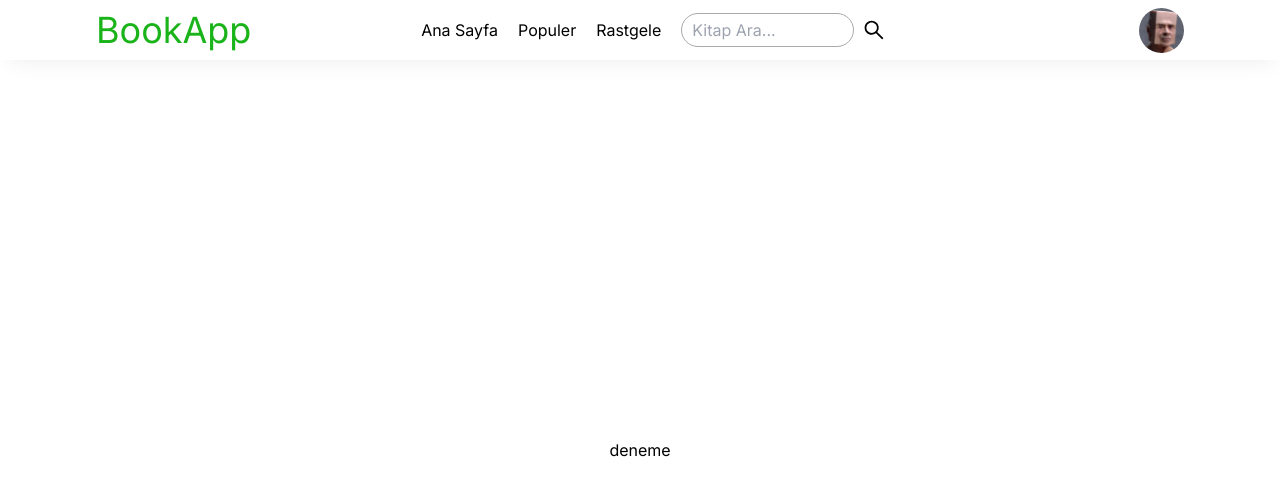
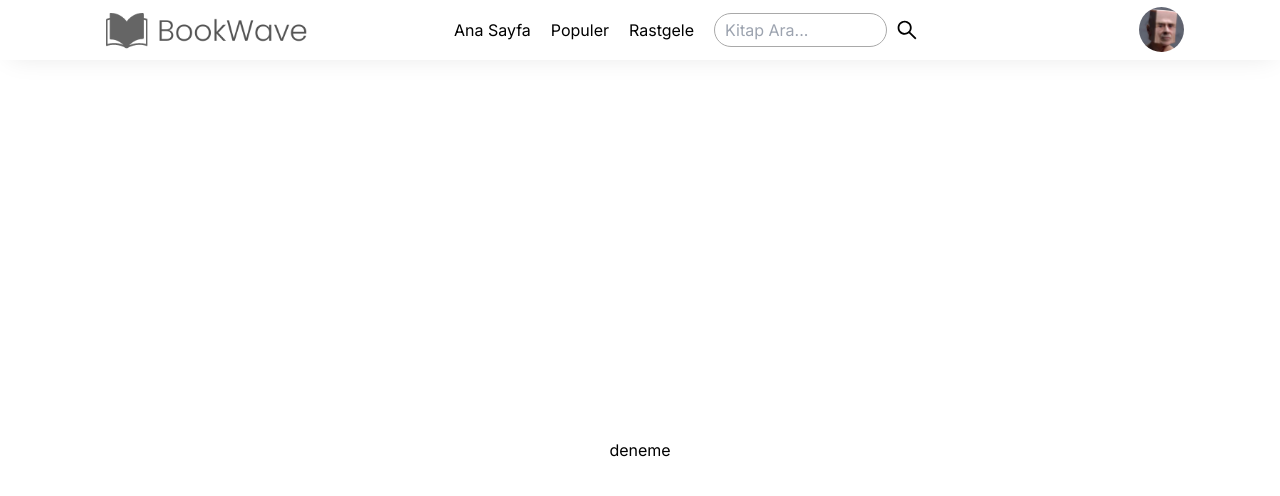
Before and after one commit to NoBrainer24/Tracking_system, a Next.js app: page / in a window 1280 px wide. Shown: the top 496 px of the page. Built offline with nearby package versions, Linux system fonts and the light colour scheme; no server answers.

Commit message:
logo add

```diff
--- a/src/components/navbar/Navbar.jsx
+++ b/src/components/navbar/Navbar.jsx
@@ -4,6 +4,7 @@ import Link from "next/link";
 import React, { useState } from "react";
 import classes from "./navbar.module.css";
 import person from "../../../public/person.jpg";
+import logo from "../../../public/logo.png";
 import { AiOutlineSearch } from "react-icons/ai";
 
 const Navbar = () => {
@@ -20,7 +21,9 @@ const Navbar = () => {
       <div className={classes.container}>
         <div className={classes.wrapper}>
           <h2 className={classes.left}>
-            <Link href="/">BookApp</Link>
+            <Link href="/">
+              <Image alt="logo" src={logo} height="50" className="logoImage" />
+            </Link>
           </h2>
           <div className={classes.middle}>
             <button>
```
Also changed, not shown: public/logo.png (added).
